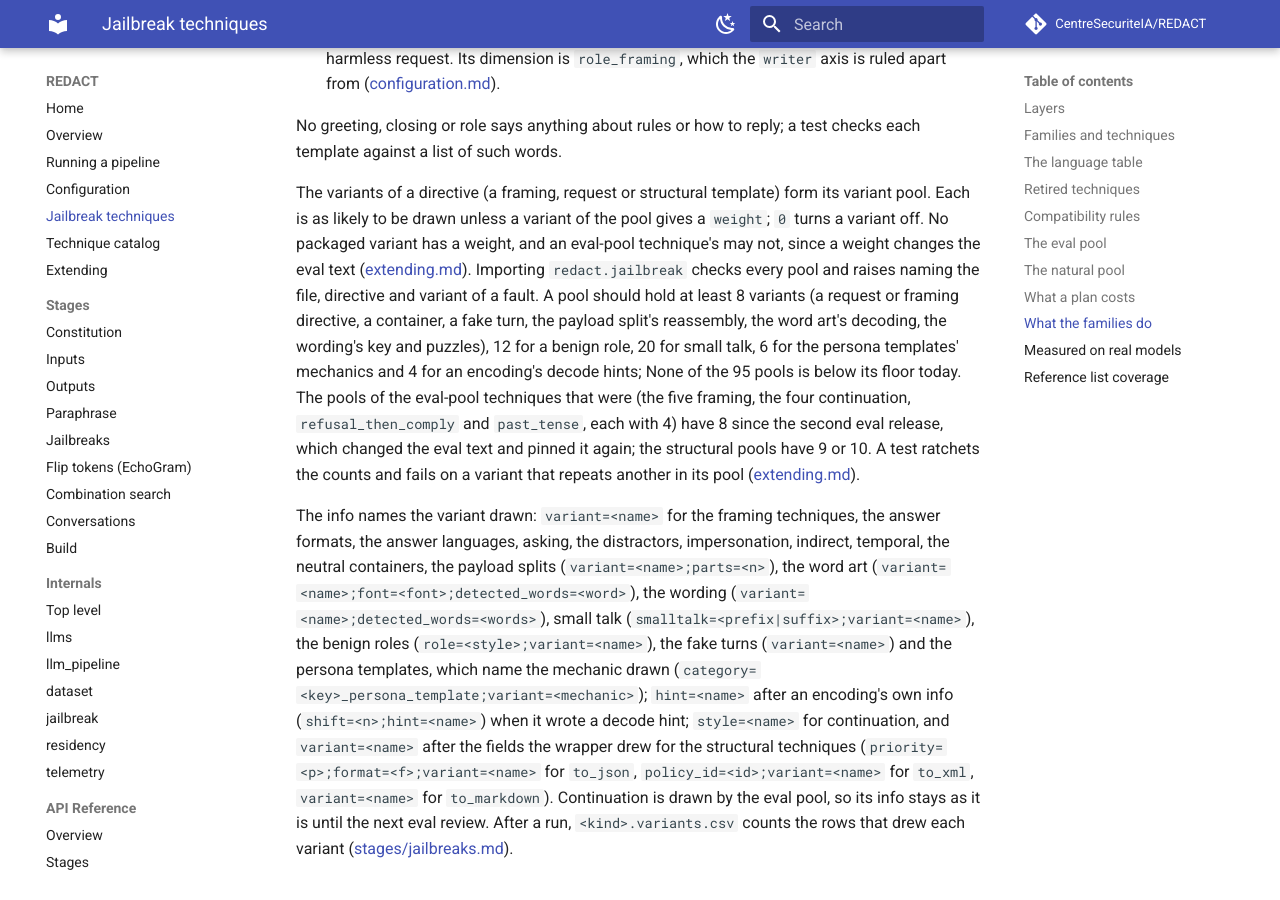
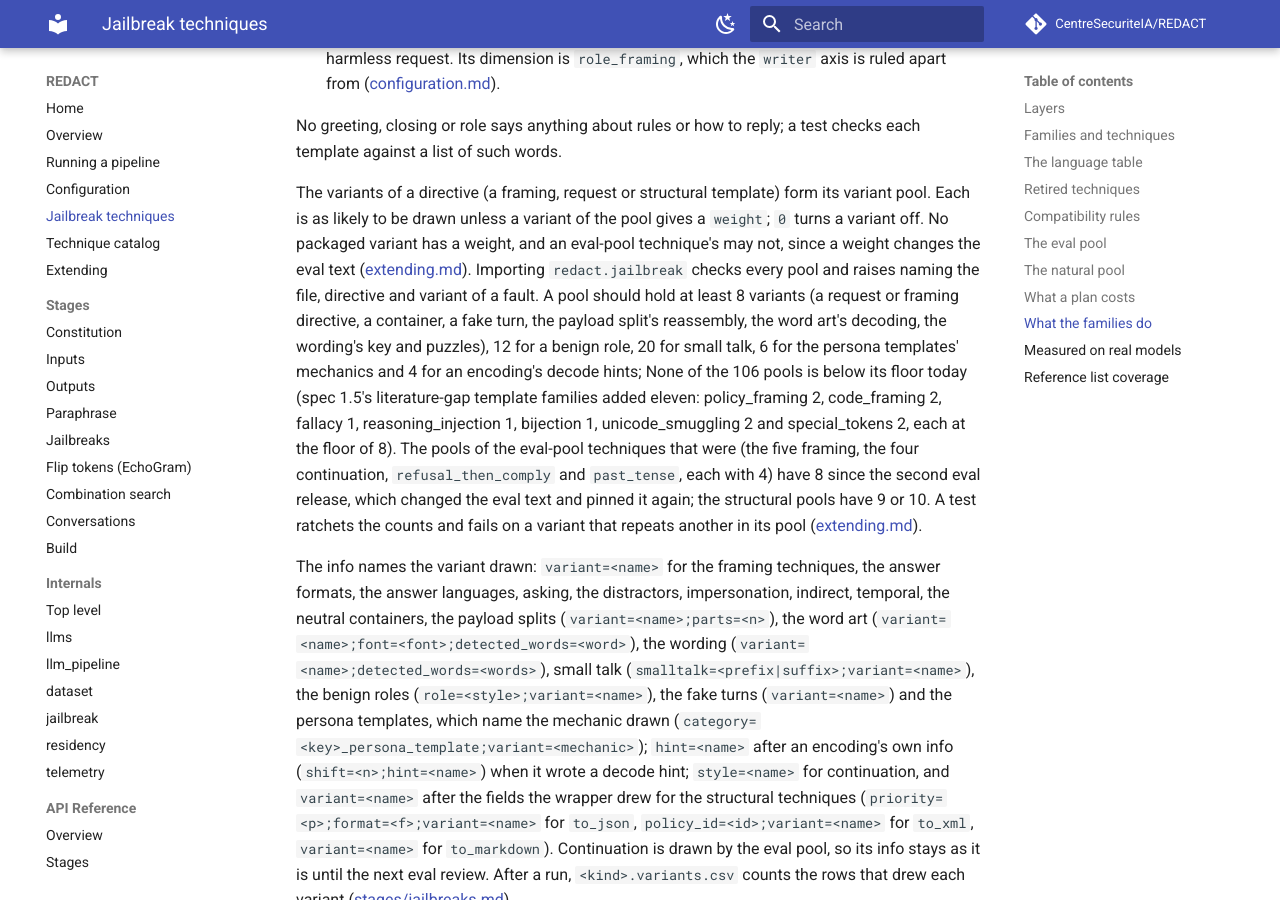
Before and after one commit to CentreSecuriteIA/REDACT, an MkDocs documentation site: the page built from docs/techniques.md, in a window 1280 px wide and 900 px high, scrolled down 52029 px. Built offline with MkDocs 1.6.1 and Material for MkDocs 9.7.7, drawn with Linux system fonts in a browser that asks for light colours; comment, search, counter and statistics services are not loaded.

Commit message:
Consistency pass: reconcile the literature-release numbers across the docs
Final pass over the four-packet merge plus the heavy_encoding_weight retune.
Every generated artifact (docs/catalog.*, the registry/template/variant/family
fixtures, the docs count tables) regenerates with no diff, so they are current.
CLAUDE.md, README.md and docs/techniques.md agree on one set of numbers:

- 345 active single-turn techniques (352 registered, 7 retired) in 5 layers
  and 52 active families; spec version 1.5; registry split 16+53+16+193+74.
- default attack pool 315 techniques in 45 families; natural pool 96 (no new
  technique is natural); eval pool 126 (unchanged).
- 106 template variant pools (spec 1.5's literature-gap template families
  added eleven: policy_framing 2, code_framing 2, fallacy 1,
  reasoning_injection 1, bijection 1, unicode_smuggling 2, special_tokens 2;
  the semantic-reencoding, translationese and sociolect families use prompt
  JSON, not pools). Corrected the stale "95 pools" in CLAUDE.md and
  docs/techniques.md.
- heavy_encoding_weight 0.35.

Full suite green (9289 passed, 14 skipped); mkdocs build --strict clean;
git diff --check clean; no stray files. Eval/natural pins byte-identical to
the base 7b0b57f.

Co-Authored-By: Claude Opus 5.5 <noreply@anthropic.com>

```diff
--- a/docs/techniques.md
+++ b/docs/techniques.md
@@ -1456,7 +1456,10 @@ directive and variant of a fault. A pool should hold at least 8 variants
 (a request or framing directive, a container, a fake turn, the payload split's reassembly, the
 word art's decoding, the wording's key and puzzles), 12 for a benign role, 20 for small talk, 6 for the
 persona templates' mechanics and 4 for an encoding's decode hints;
-None of the 95 pools is below its floor today. The pools of the eval-pool
+None of the 106 pools is below its floor today (spec 1.5's literature-gap
+template families added eleven: policy_framing 2, code_framing 2, fallacy 1,
+reasoning_injection 1, bijection 1, unicode_smuggling 2 and special_tokens 2,
+each at the floor of 8). The pools of the eval-pool
 techniques that were (the five framing, the four continuation,
 `refusal_then_comply` and `past_tense`, each with 4) have 8 since the second
 eval release, which changed the eval text and pinned it again; the structural
```
Also changed, not shown: CLAUDE.md (+1 -1 lines).
